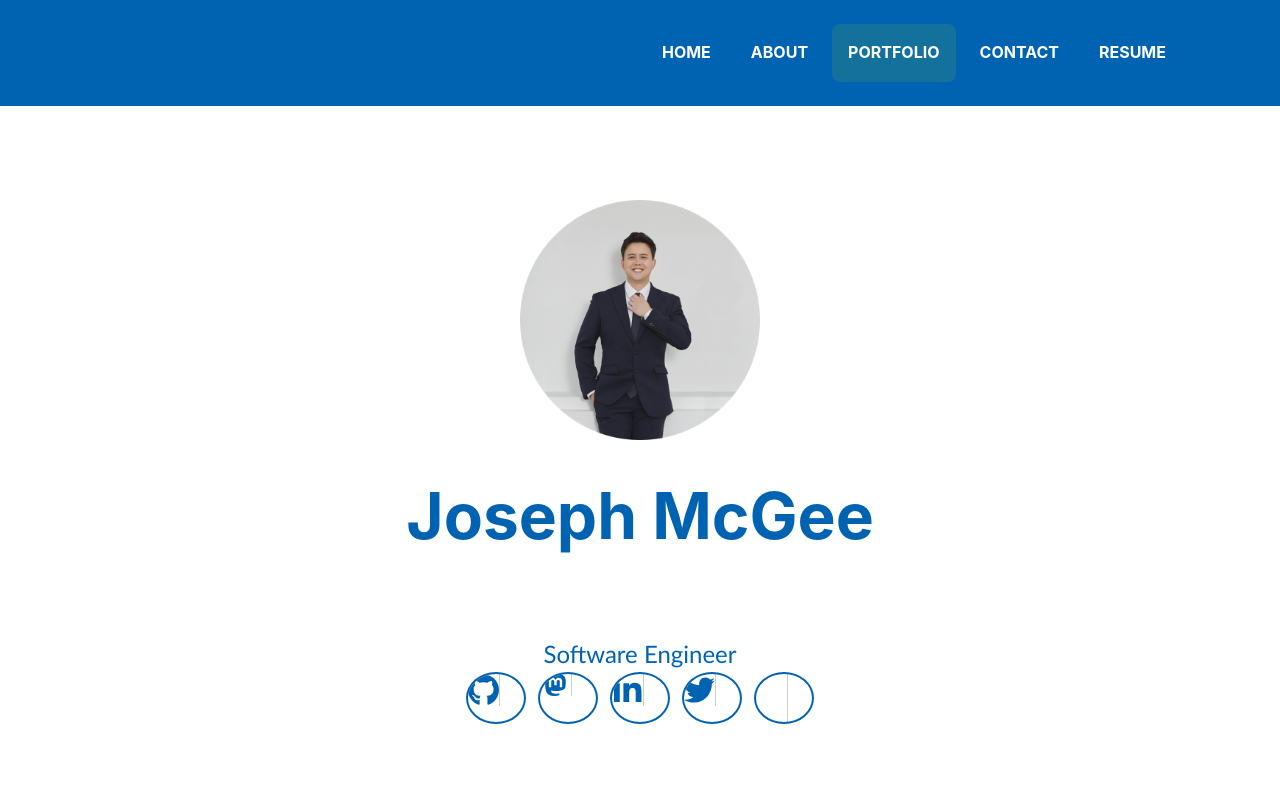
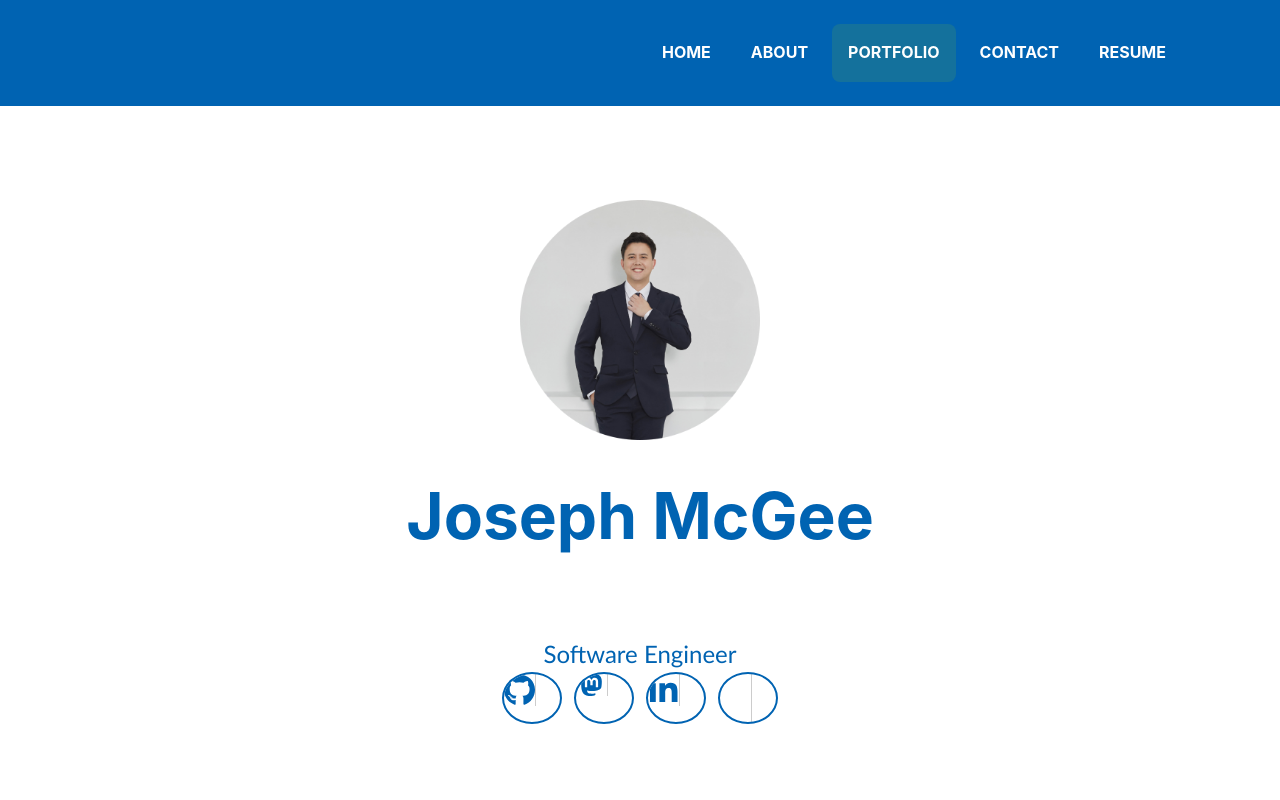
Before and after one commit to joemcgee4151986/newportfoliowebsite, a website: page index.html in a window 1280 px wide. Shown: the top 800 px of the page. Drawn offline with nearby package versions, Linux system fonts and the light colour scheme; a web font is replaced by a local one.

Commit message:
drop: deleted twitter button as I no longer use twitter anymore

```diff
--- a/index.html
+++ b/index.html
@@ -51,7 +51,6 @@
                     <path d="M11.19 12.195c2.016-.24 3.77-1.475 3.99-2.603.348-1.778.32-4.339.32-4.339 0-3.47-2.286-4.488-2.286-4.488C12.062.238 10.083.017 8.027 0h-.05C5.92.017 3.942.238 2.79.765c0 0-2.285 1.017-2.285 4.488l-.002.662c-.004.64-.007 1.35.011 2.091.083 3.394.626 6.74 3.78 7.57 1.454.383 2.703.463 3.709.408 1.823-.1 2.847-.647 2.847-.647l-.06-1.317s-1.303.41-2.767.36c-1.45-.05-2.98-.156-3.215-1.928a3.614 3.614 0 0 1-.033-.496s1.424.346 3.228.428c1.103.05 2.137-.064 3.188-.189zm1.613-2.47H11.13v-4.08c0-.859-.364-1.295-1.091-1.295-.804 0-1.207.517-1.207 1.541v2.233H7.168V5.89c0-1.024-.403-1.541-1.207-1.541-.727 0-1.091.436-1.091 1.296v4.079H3.197V5.522c0-.859.22-1.541.66-2.046.456-.505 1.052-.764 1.793-.764.856 0 1.504.328 1.933.983L8 4.39l.417-.695c.429-.655 1.077-.983 1.934-.983.74 0 1.336.259 1.791.764.442.505.661 1.187.661 2.046v4.203z"/>
                   </svg></a>
                 <a class="btn btn-outline-secondary btn-social mx-1" href="https://www.linkedin.com/in/joseph-mcgee-31885a16/"><i class="fab fa-fw fa-linkedin-in"></i></a>
-                <a class="btn btn-outline-secondary btn-social mx-1" href="https://twitter.com/jrmcgee1"><i class="fab fa-fw fa-twitter"></i></a>
                     <div class="btn btn-outline-secondary btn-social mx-1" data-toggle="modal" data-target="#portfolioModal6">
                         <div class="portfolio-item-caption d-flex align-items-center">
 
```
